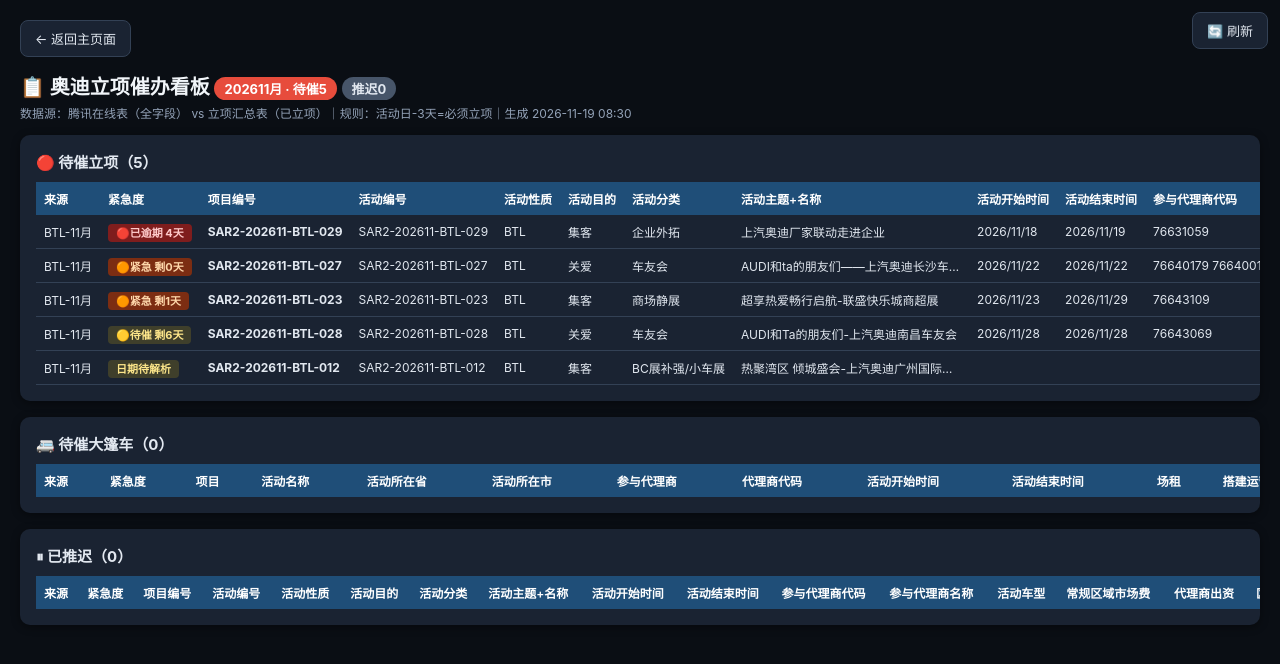
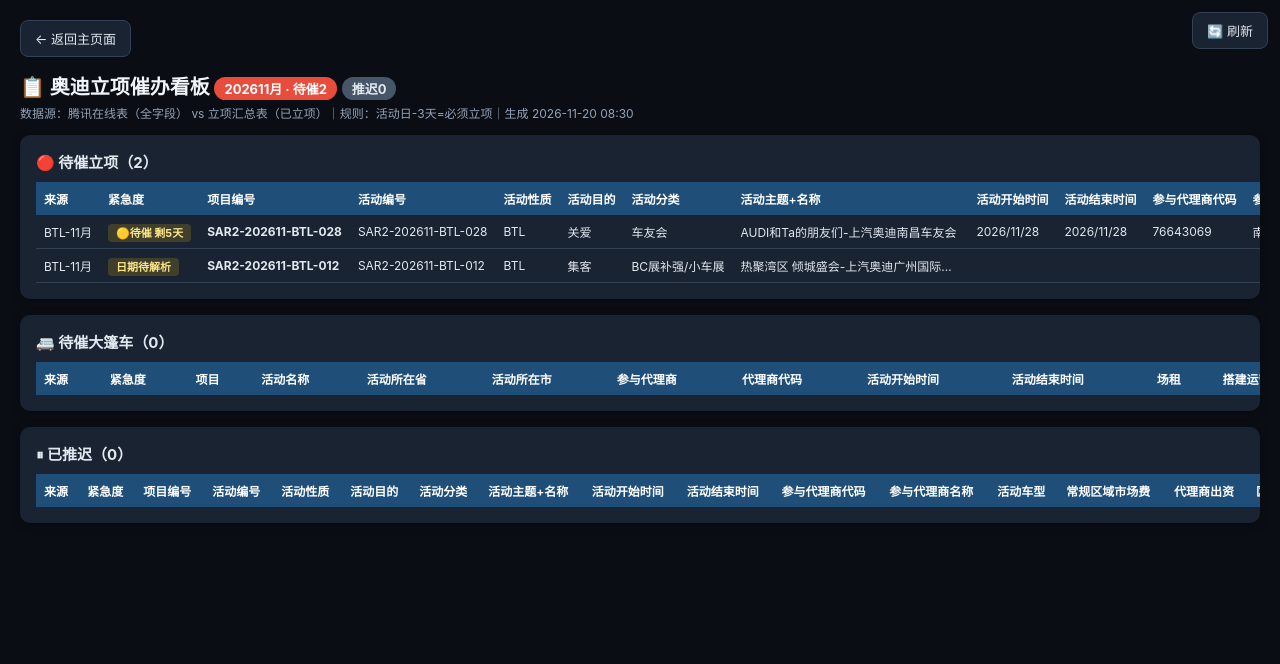
Before and after one commit to JayYangstore/ai-workbench, a plain HTML site: page lixiang_diff.html in a window 1280 px wide. Drawn offline with Linux system fonts and the light colour scheme.

Commit message:
daily update lixiang diff

```diff
--- a/lixiang_diff.html
+++ b/lixiang_diff.html
@@ -58,13 +58,11 @@ async function refreshDetail(){
   }
 }
 </script><a class="back-home" href="./">← 返回主页面</a>
-<h1>📋 奥迪立项催办看板 <span class="count red">202611月 · 待催5</span> <span class="count gray">推迟0</span></h1>
-<div class="sub">数据源：腾讯在线表（全字段） vs 立项汇总表（已立项）｜规则：活动日-3天=必须立项｜生成 2026-11-19 08:30</div>
+<h1>📋 奥迪立项催办看板 <span class="count red">202611月 · 待催2</span> <span class="count gray">推迟0</span></h1>
+<div class="sub">数据源：腾讯在线表（全字段） vs 立项汇总表（已立项）｜规则：活动日-3天=必须立项｜生成 2026-11-20 08:30</div>
 
-<div class="section"><h2>🔴 待催立项（5）</h2>
-<table><thead><tr><th>来源</th><th>紧急度</th><th>项目编号</th><th>活动编号</th><th>活动性质</th><th>活动目的</th><th>活动分类</th><th>活动主题+名称</th><th>活动开始时间</th><th>活动结束时间</th><th>参与代理商代码</th><th>参与代理商名称</th><th>活动车型</th><th>常规区域市场费</th><th>代理商出资</th><th>区域运营补强</th><th>合计</th><th>有效线索目标</th><th>大定目标</th><th>CPL</th><th>CPS</th></tr></thead><tbody><tr><td>BTL-11月</td><td><span class="badge overdue">🔴已逾期 4天</span></td><td><b>SAR2-202611-BTL-029</b></td><td>SAR2-202611-BTL-029</td><td>BTL</td><td>集客</td><td>企业外拓</td><td>上汽奥迪厂家联动走进企业</td><td>2026/11/18</td><td>2026/11/19</td><td>76631059</td><td>怀化兰天用户中心</td><td>E7X A5L</td><td>14,935.00</td><td>6,400.71</td><td></td><td></td><td>25</td><td>1</td><td>600</td><td>14935</td></tr><tr><td>BTL-11月</td><td><span class="badge urgent">🟠紧急 剩0天</span></td><td><b>SAR2-202611-BTL-027</b></td><td>SAR2-202611-BTL-027</td><td>BTL</td><td>关爱</td><td>车友会</td><td>AUDI和ta的朋友们——上汽奥迪长沙车友会野趣集结·不负热爱</td><td>2026/11/22</td><td>2026/11/22</td><td>76640179
-76640019</td><td>湖南麓谷腾迪用户中心
-长沙腾迪用户中心</td><td>E7X</td><td>49,955.00</td><td></td><td></td><td></td><td></td><td></td><td></td><td></td></tr><tr><td>BTL-11月</td><td><span class="badge urgent">🟠紧急 剩1天</span></td><td><b>SAR2-202611-BTL-023</b></td><td>SAR2-202611-BTL-023</td><td>BTL</td><td>集客</td><td>商场静展</td><td>超享热爱畅行启航-联盛快乐城商超展</td><td>2026/11/23</td><td>2026/11/29</td><td>76643109</td><td>九江永迪用户中心</td><td>E7X+A5L</td><td>29,818.50</td><td>12,779.36</td><td></td><td></td><td>50</td><td>2</td><td>596</td><td>14909</td></tr><tr><td>BTL-11月</td><td><span class="badge warn">🟡待催 剩6天</span></td><td><b>SAR2-202611-BTL-028</b></td><td>SAR2-202611-BTL-028</td><td>BTL</td><td>关爱</td><td>车友会</td><td>AUDI和Ta的朋友们-上汽奥迪南昌车友会</td><td>2026/11/28</td><td>2026/11/28</td><td>76643069</td><td>南昌利泰用户中心</td><td>E7X+E5</td><td>9,980.70</td><td></td><td></td><td></td><td></td><td></td><td></td><td></td></tr><tr><td>BTL-11月</td><td><span class="badge warn">日期待解析</span></td><td><b>SAR2-202611-BTL-012</b></td><td>SAR2-202611-BTL-012</td><td>BTL</td><td>集客</td><td>BC展补强/小车展</td><td>热聚湾区 倾城盛会-上汽奥迪广州国际车展</td><td></td><td></td><td></td><td></td><td></td><td></td><td></td><td></td><td></td><td></td><td></td><td></td><td></td></tr></tbody></table></div>
+<div class="section"><h2>🔴 待催立项（2）</h2>
+<table><thead><tr><th>来源</th><th>紧急度</th><th>项目编号</th><th>活动编号</th><th>活动性质</th><th>活动目的</th><th>活动分类</th><th>活动主题+名称</th><th>活动开始时间</th><th>活动结束时间</th><th>参与代理商代码</th><th>参与代理商名称</th><th>活动车型</th><th>常规区域市场费</th><th>代理商出资</th><th>区域运营补强</th><th>合计</th><th>有效线索目标</th><th>大定目标</th><th>CPL</th><th>CPS</th></tr></thead><tbody><tr><td>BTL-11月</td><td><span class="badge warn">🟡待催 剩5天</span></td><td><b>SAR2-202611-BTL-028</b></td><td>SAR2-202611-BTL-028</td><td>BTL</td><td>关爱</td><td>车友会</td><td>AUDI和Ta的朋友们-上汽奥迪南昌车友会</td><td>2026/11/28</td><td>2026/11/28</td><td>76643069</td><td>南昌利泰用户中心</td><td>E7X+E5</td><td>9,980.70</td><td></td><td></td><td></td><td></td><td></td><td></td><td></td></tr><tr><td>BTL-11月</td><td><span class="badge warn">日期待解析</span></td><td><b>SAR2-202611-BTL-012</b></td><td>SAR2-202611-BTL-012</td><td>BTL</td><td>集客</td><td>BC展补强/小车展</td><td>热聚湾区 倾城盛会-上汽奥迪广州国际车展</td><td></td><td></td><td></td><td></td><td></td><td></td><td></td><td></td><td></td><td></td><td></td><td></td><td></td></tr></tbody></table></div>
 <div class="section"><h2>🚐 待催大篷车（0）</h2>
 <table><thead><tr><th>来源</th><th>紧急度</th><th>项目</th><th>活动名称</th><th>活动所在省</th><th>活动所在市</th><th>参与代理商</th><th>代理商代码</th><th>活动开始时间</th><th>活动结束时间</th><th>场租</th><th>搭建运营</th><th>费用合计</th><th>潜客目标</th><th>订单目标</th></tr></thead><tbody></tbody></table></div>
 <div class="section"><h2>⏸ 已推迟（0）</h2>
```
